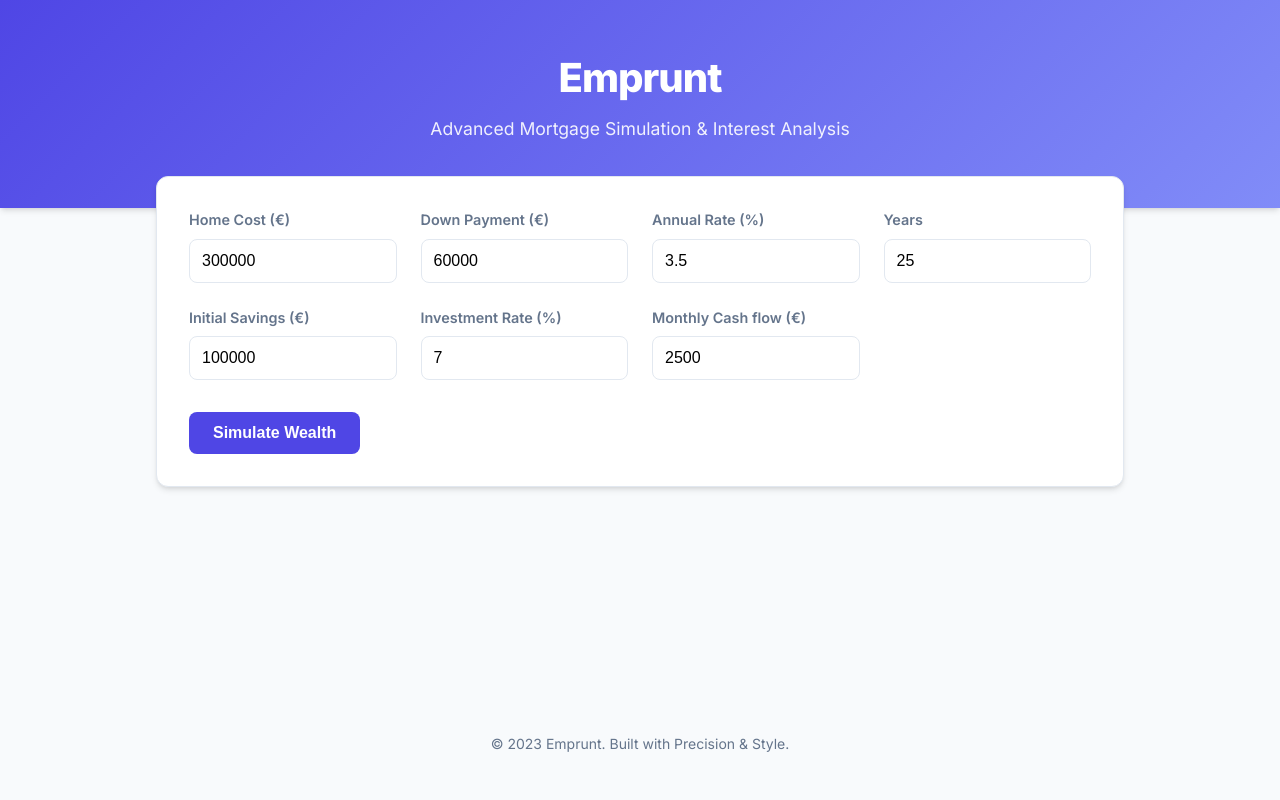
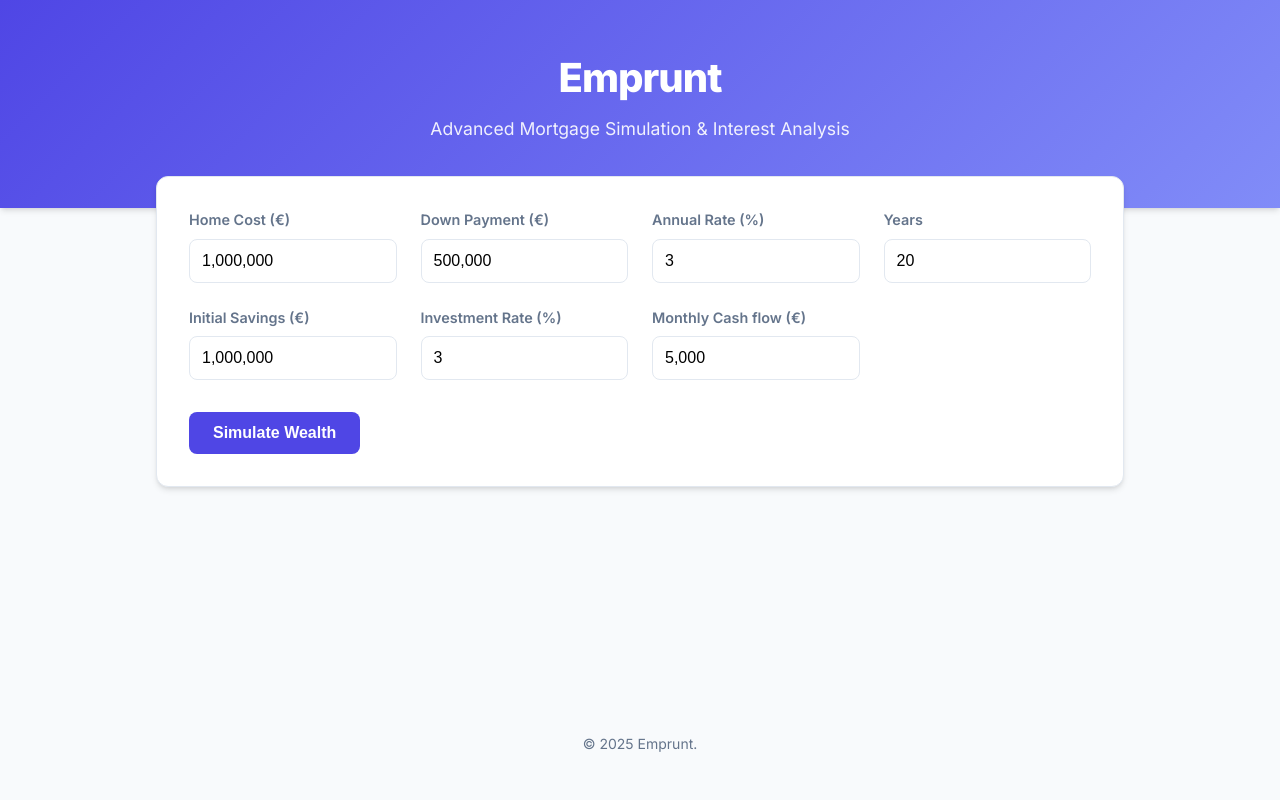
Before and after one commit to repied/emprunt, a FastAPI app: page / in a window 1280 px wide. Run offline with FastAPI, Linux system fonts and the light colour scheme; some libraries are stand-ins or nearby versions.

Commit message:
Format input numbers with commas

```diff
--- a/src/emprunt/app.py
+++ b/src/emprunt/app.py
@@ -36,22 +36,26 @@ def index(request: Request):
 @app.post("/simulate", response_class=HTMLResponse)
 async def simulate(
     request: Request,
-    home_cost: float = Form(...),
-    down_payment: float = Form(...),
+    home_cost: str = Form(...),
+    down_payment: str = Form(...),
     annual_rate: float = Form(...),
     years: int = Form(...),
-    savings: float = Form(...),
+    savings: str = Form(...),
     investment_rate: float = Form(...),
-    monthly_cash: float = Form(...),
+    monthly_cash: str = Form(...),
 ):
+    # Clean money inputs that might contain commas
+    def clean_money(val: str) -> float:
+        return float(val.replace(",", ""))
+
     result = simulate_mortgage(
-        home_cost,
-        down_payment,
+        clean_money(home_cost),
+        clean_money(down_payment),
         annual_rate,
         years,
-        savings,
+        clean_money(savings),
         investment_rate,
-        monthly_cash
+        clean_money(monthly_cash)
     )
     return templates.TemplateResponse("index.html", {"request": request, "result": result})
 
--- a/src/emprunt/templates/index.html
+++ b/src/emprunt/templates/index.html
@@ -25,37 +25,37 @@
                 <div class="form-grid">
                     <label>
                         Home Cost (€)
-                        <input name="home_cost" type="number" step="10000"
-                            value="{{ result.home_cost if result else 300000 }}" required>
+                        <input name="home_cost" type="text" value="{{ " {:,.0f}".format(result.home_cost) if result
+                            else "1,000,000" }}" required>
                     </label>
                     <label>
                         Down Payment (€)
-                        <input name="down_payment" type="number" step="1000"
-                            value="{{ result.down_payment if result else 60000 }}" required>
+                        <input name="down_payment" type="text" value="{{ " {:,.0f}".format(result.down_payment) if
+                            result else "500,000" }}" required>
                     </label>
                     <label>
                         Annual Rate (%)
                         <input name="annual_rate" type="number" step="0.01"
-                            value="{{ result.annual_rate if result else 3.5 }}" required>
+                            value="{{ result.annual_rate if result else 3 }}" required>
                     </label>
                     <label>
                         Years
-                        <input name="years" type="number" value="{{ result.years if result else 25 }}" required>
+                        <input name="years" type="number" value="{{ result.years if result else 20 }}" required>
                     </label>
                     <label>
                         Initial Savings (€)
-                        <input name="savings" type="number" step="1000"
-                            value="{{ result.savings if result else 100000 }}" required>
+                        <input name="savings" type="text" value="{{ " {:,.0f}".format(result.savings) if result
+                            else "1,000,000" }}" required>
                     </label>
                     <label>
                         Investment Rate (%)
                         <input name="investment_rate" type="number" step="0.1"
-                            value="{{ result.investment_rate if result else 7 }}" required>
+                            value="{{ result.investment_rate if result else 3 }}" required>
                     </label>
                     <label>
                         Monthly Cash flow (€)
-                        <input name="monthly_cash" type="number" step="100"
-                            value="{{ result.monthly_cash if result else 2500 }}" required>
+                        <input name="monthly_cash" type="text" value="{{ " {:,.0f}".format(result.monthly_cash) if
+                            result else "5,000" }}" required>
                     </label>
                 </div>
                 <button type="submit">Simulate Wealth</button>
@@ -100,7 +100,7 @@
                     </thead>
                     <tbody>
                         {% for row in result.schedule %}
-                        {% if loop.index % 12 == 1 or loop.last %}
+                        {% if loop.index % (12*5) == 1 or loop.last %}
                         <tr>
                             <td>{{ row.period }}</td>
                             <td>€{{ "{:,.0f}".format(row.payment) }}</td>
@@ -113,7 +113,7 @@
                         {% endfor %}
                     </tbody>
                 </table>
-                <p class="table-note">* Showing yearly snapshots for brevity.</p>
+                <p class="table-note">* Showing every 5 years for brevity.</p>
             </div>
         </section>
 
@@ -188,7 +188,7 @@
     </main>
 
     <footer>
-        <p>&copy; 2023 Emprunt. Built with Precision & Style.</p>
+        <p>&copy; 2025 Emprunt.</p>
     </footer>
 </body>
 
```
